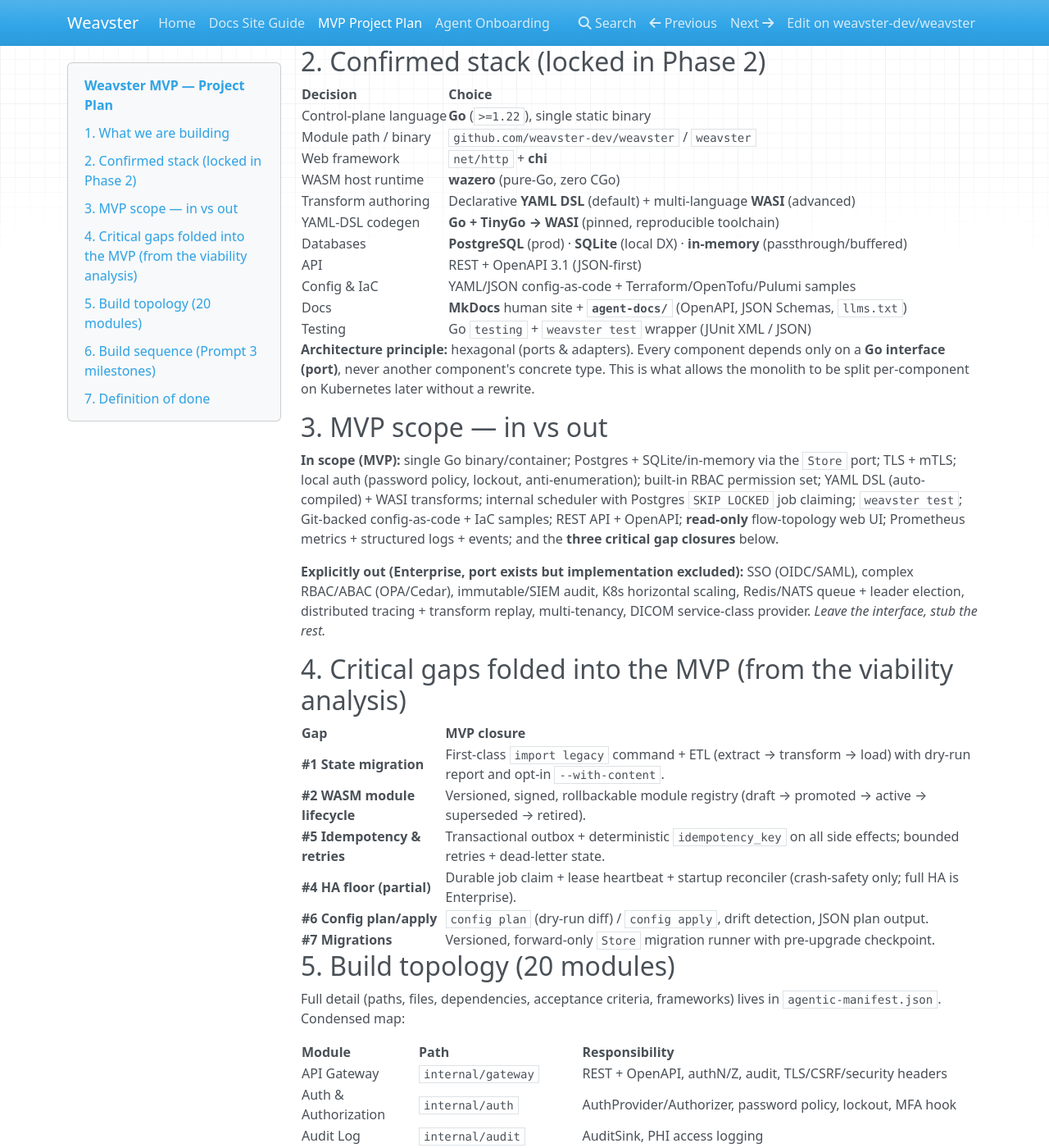
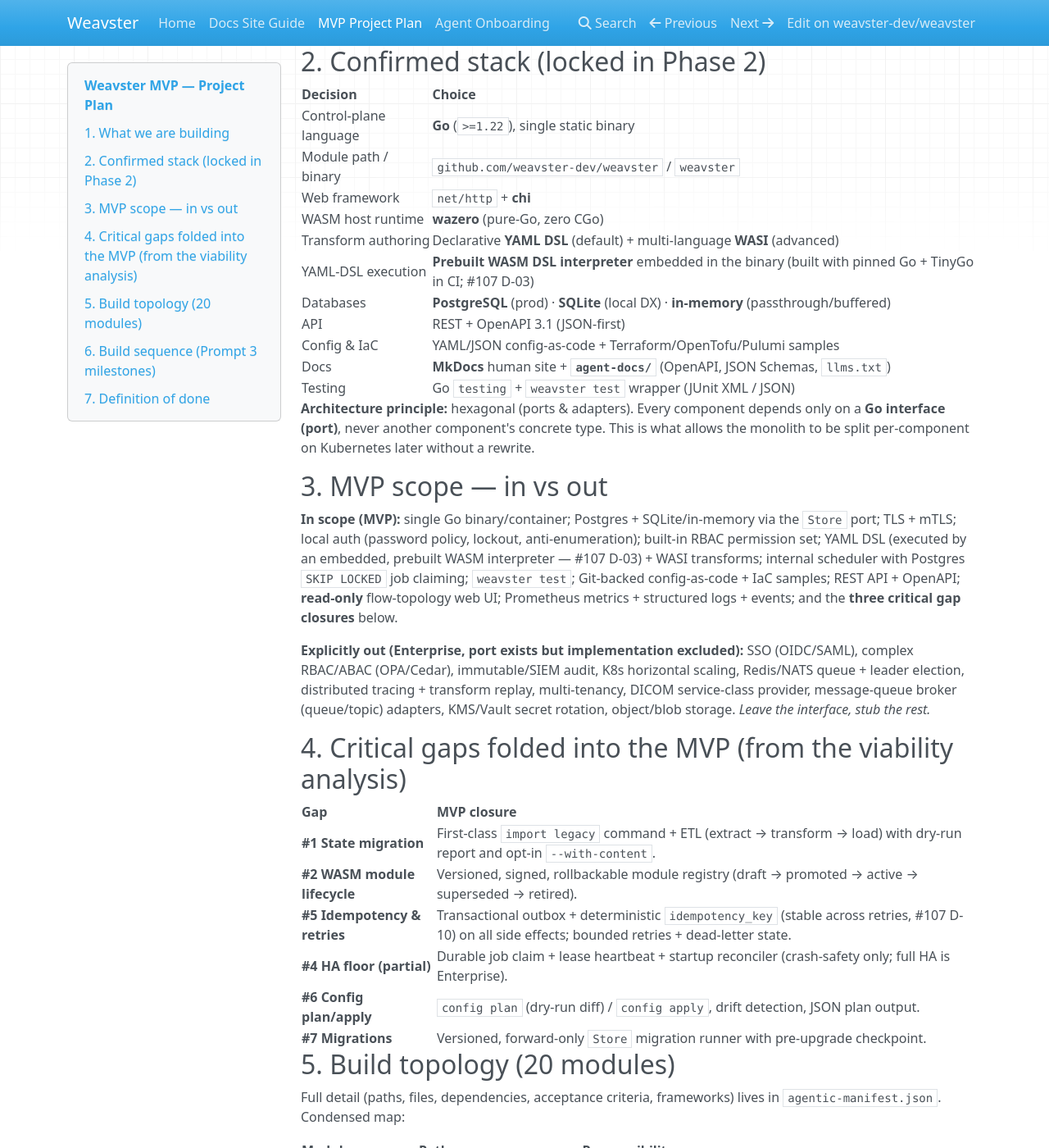
Before and after one commit to weavster-dev/weavster, an MkDocs documentation site: the page built from docs/mvp-project-plan.md, in a window 1280 px wide and 1400 px high, scrolled down 542 px. Shown: the whole window at 82% size. Built offline with MkDocs 1.6.1, drawn with Linux system fonts in a browser that asks for light colours; nearby versions of some CDN libraries; some of the changed text lies outside the part shown.

Commit message:
amend specs with #107 decisions
Record D-01..D-25 outcomes in the architecture spec, gap analysis, graph
contract, MVP plan, onboarding guide, and agentic manifest.

Refs #107

```diff
--- a/docs/mvp-project-plan.md
+++ b/docs/mvp-project-plan.md
@@ -24,7 +24,7 @@
 | Web framework | `net/http` + **chi** |
 | WASM host runtime | **wazero** (pure-Go, zero CGo) |
 | Transform authoring | Declarative **YAML DSL** (default) + multi-language **WASI** (advanced) |
-| YAML-DSL codegen | **Go + TinyGo → WASI** (pinned, reproducible toolchain) |
+| YAML-DSL execution | **Prebuilt WASM DSL interpreter** embedded in the binary (built with pinned Go + TinyGo in CI; #107 D-03) |
 | Databases | **PostgreSQL** (prod) · **SQLite** (local DX) · **in-memory** (passthrough/buffered) |
 | API | REST + OpenAPI 3.1 (JSON-first) |
 | Config & IaC | YAML/JSON config-as-code + Terraform/OpenTofu/Pulumi samples |
@@ -35,9 +35,9 @@
 
 ## 3. MVP scope — in vs out
 
-**In scope (MVP):** single Go binary/container; Postgres + SQLite/in-memory via the `Store` port; TLS + mTLS; local auth (password policy, lockout, anti-enumeration); built-in RBAC permission set; YAML DSL (auto-compiled) + WASI transforms; internal scheduler with Postgres `SKIP LOCKED` job claiming; `weavster test`; Git-backed config-as-code + IaC samples; REST API + OpenAPI; **read-only** flow-topology web UI; Prometheus metrics + structured logs + events; and the **three critical gap closures** below.
+**In scope (MVP):** single Go binary/container; Postgres + SQLite/in-memory via the `Store` port; TLS + mTLS; local auth (password policy, lockout, anti-enumeration); built-in RBAC permission set; YAML DSL (executed by an embedded, prebuilt WASM interpreter — #107 D-03) + WASI transforms; internal scheduler with Postgres `SKIP LOCKED` job claiming; `weavster test`; Git-backed config-as-code + IaC samples; REST API + OpenAPI; **read-only** flow-topology web UI; Prometheus metrics + structured logs + events; and the **three critical gap closures** below.
 
-**Explicitly out (Enterprise, port exists but implementation excluded):** SSO (OIDC/SAML), complex RBAC/ABAC (OPA/Cedar), immutable/SIEM audit, K8s horizontal scaling, Redis/NATS queue + leader election, distributed tracing + transform replay, multi-tenancy, DICOM service-class provider. *Leave the interface, stub the rest.*
+**Explicitly out (Enterprise, port exists but implementation excluded):** SSO (OIDC/SAML), complex RBAC/ABAC (OPA/Cedar), immutable/SIEM audit, K8s horizontal scaling, Redis/NATS queue + leader election, distributed tracing + transform replay, multi-tenancy, DICOM service-class provider, message-queue broker (queue/topic) adapters, KMS/Vault secret rotation, object/blob storage. *Leave the interface, stub the rest.*
 
 ## 4. Critical gaps folded into the MVP (from the viability analysis)
 
@@ -45,7 +45,7 @@
 |---|---|
 | **#1 State migration** | First-class `import legacy` command + ETL (extract → transform → load) with dry-run report and opt-in `--with-content`. |
 | **#2 WASM module lifecycle** | Versioned, signed, rollbackable module registry (draft → promoted → active → superseded → retired). |
-| **#5 Idempotency & retries** | Transactional outbox + deterministic `idempotency_key` on all side effects; bounded retries + dead-letter state. |
+| **#5 Idempotency & retries** | Transactional outbox + deterministic `idempotency_key` (stable across retries, #107 D-10) on all side effects; bounded retries + dead-letter state. |
 | **#4 HA floor (partial)** | Durable job claim + lease heartbeat + startup reconciler (crash-safety only; full HA is Enterprise). |
 | **#6 Config plan/apply** | `config plan` (dry-run diff) / `config apply`, drift detection, JSON plan output. |
 | **#7 Migrations** | Versioned, forward-only `Store` migration runner with pre-upgrade checkpoint. |
@@ -64,7 +64,7 @@
 | State Manager | `internal/state` | Store port (Postgres/SQLite/memory) + migrations + search/export |
 | Adapters | `internal/adapters` | Source/Sink ports (file/http/tcp-MLLP/db/smtp/webservice/interflow/document) |
 | Data-Type Codecs | `internal/codecs` | HL7 v2, X12, NCPDP, JSON, XML, delimited, raw |
-| Transform Compiler | `internal/compiler` | YAML DSL → TinyGo → WASM + schema validation |
+| Transform Compiler | `internal/compiler` | YAML DSL schema validation → IR for the embedded DSL interpreter |
 | Module Registry | `internal/registry` | WASM module version/sign/promote/rollback/GC *(glue, gap #2)* |
 | Config-as-Code | `internal/config` | plan/apply/drift, JSON-Schema validation |
 | Git Store | `internal/gitstore` | native Git-backed config (commit/push/pull/history/restore) |
```
Also changed, not shown: CHANGELOG.md (+4 -0 lines), agentic-manifest.json (+5 -5 lines), docs/agent-onboarding.md (+2 -2 lines), specs/production-viability-gap-analysis.md (+3 -3 lines), specs/read-only-graph-view-contract.md (+3 -3 lines), specs/target-architecture-wasm-iac.md (+15 -15 lines).
